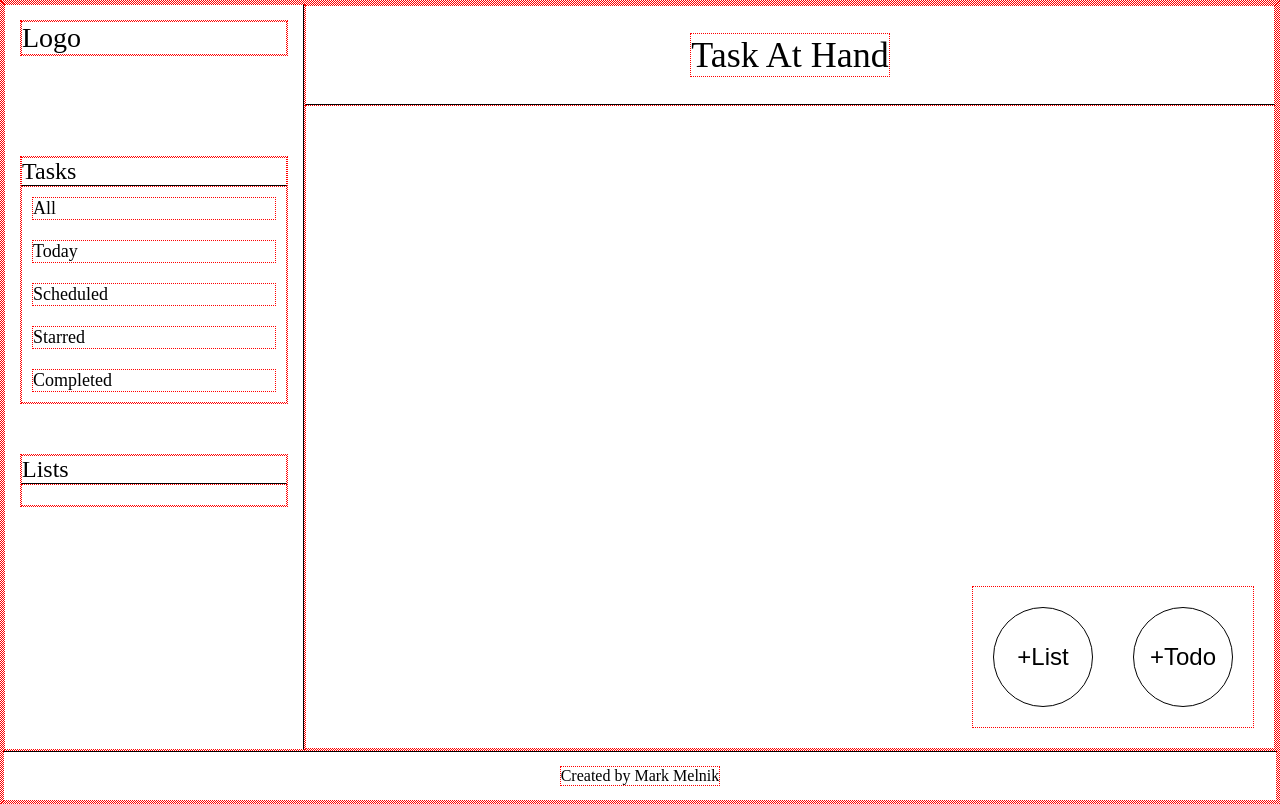
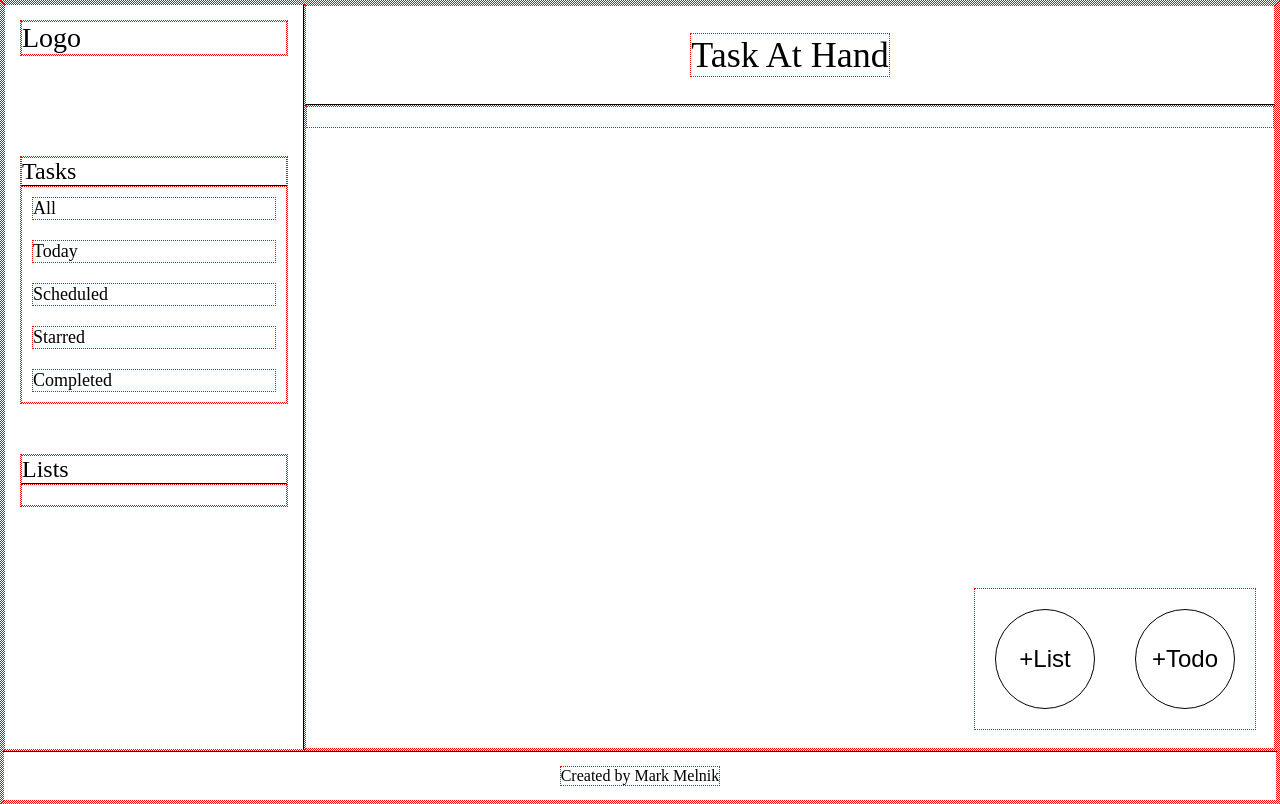
Before and after one commit to markymelnik/todo-list, a website built with webpack: page dist/index.html in a window 1280 px wide. Built offline with nearby package versions, Linux system fonts and the light colour scheme.

Commit message:
Tasks append into list 'All' initially

```diff
--- a/src/all.js
+++ b/src/all.js
@@ -0,0 +1,17 @@
+function createAllList() {
+
+  const allList = document.createElement('div');
+  allList.classList.add('all-list');
+  return allList;
+
+}
+
+function loadAllList() {
+
+  const listContainer = document.querySelector('.list-container');
+  listContainer.innerHTML = '';
+  listContainer.append(createAllList());
+
+}
+
+export default loadAllList;
--- a/src/index.js
+++ b/src/index.js
@@ -1,3 +1,3 @@
-import loadWebsite from './home';
+import loadWebsite from './site';
 
 loadWebsite();
--- a/src/home.js
+++ b/src/site.js
@@ -1,11 +1,12 @@
 import './style.css';
+import loadAllList from './all.js';
 
 function createTopper() {
 
   const topper = document.createElement('div');
   topper.classList.add('topper');
 
-  topper.append(createSidebar(), createMain());
+  topper.append(createSidebar(), createMain(), createButtons());
 
   return topper;
 
@@ -86,12 +87,19 @@ function createSidebarLists() {
   sidebarListsContainer.append(sidebarListsHeader, sidebarLists);
 
   return sidebarListsContainer;
+
 }
 
 function createMain() {
 
   const main = document.createElement('div');
   main.classList.add('main');
+
+  main.append(createHeader(), createListContainer());
+  return main;
+}
+
+function createHeader() {
 
   const header = document.createElement('div');
   header.classList.add('header');
@@ -102,8 +110,19 @@ function createMain() {
 
   header.append(headerText);
 
-  const mainContent = document.createElement('div');
-  mainContent.classList.add('main-content');
+  return header;
+
+}
+
+function createListContainer() {
+
+  const listContainer = document.createElement('div');
+  listContainer.classList.add('list-container');
+
+  return listContainer;
+}
+
+function createButtons() {
 
   const addBtns = document.createElement('div');
   addBtns.classList.add('add-btns');
@@ -118,11 +137,7 @@ function createMain() {
 
   addBtns.append(addListBtn, addTodoBtn);
 
-  mainContent.append(addBtns);
-
-  main.append(header, mainContent);
-
-  return main;
+  return addBtns;
 
 }
 
@@ -248,7 +263,7 @@ function createTask() {
 
 function displayTask(task) {
 
-  const mainContent = document.querySelector('.main-content');
+  const allListContainer = document.querySelector('.all-list');
 
   const taskCardContainer = document.createElement("div");
   taskCardContainer.classList.add("task-card-container");
@@ -266,7 +281,7 @@ function displayTask(task) {
 
   taskCard.append(taskCardInfo, taskCardDelBtn);
   taskCardContainer.append(taskCard);
-  mainContent.append(taskCardContainer);
+  allListContainer.append(taskCardContainer);
 
   taskCardDelBtn.addEventListener('click', () => {
     removeTask(taskCardContainer);
@@ -277,13 +292,16 @@ function displayTask(task) {
 };
 
 function removeTask(taskCardContainer) {
+
   taskCardContainer.remove();
-}
+
+};
 
 function loadWebsite() {
 
   const container = document.querySelector('.container');
   container.append(createTopper(), createFooter(), createTaskForm());
+  loadAllList();
   createTask();
   return container;
 
--- a/src/style.css
+++ b/src/style.css
@@ -15,6 +15,7 @@
 }
 
 .topper {
+  position: relative;
   display: flex;
   flex: 1;
 }
@@ -75,9 +76,11 @@
 
 
 
-.main-content {
-  position: relative;
+.list-container {
   flex: 1;
+}
+
+.all-list {
   padding: 10px;
 }
 
@@ -153,7 +156,7 @@
   position: absolute;
   top: 40%;
   left: 40%;
-  background-color: lightgray;
+  background-color: azure;
   width: 300px;
   height: 200px;
   visibility: hidden;
```
Also changed, not shown: dist/main.js.
